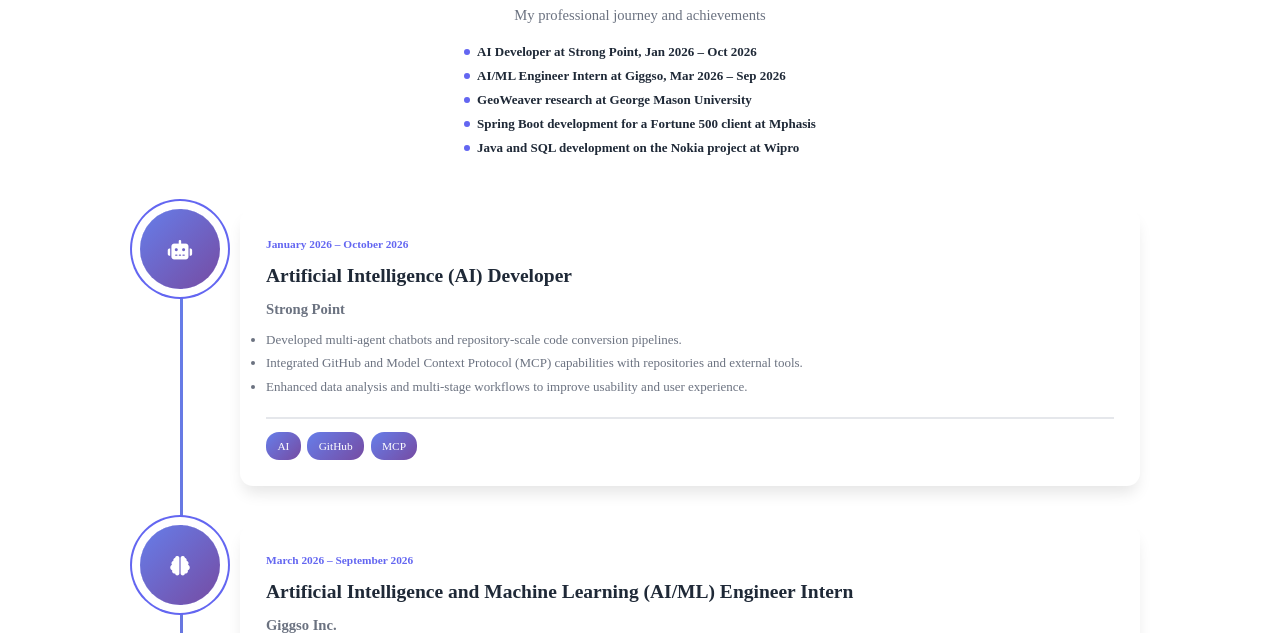
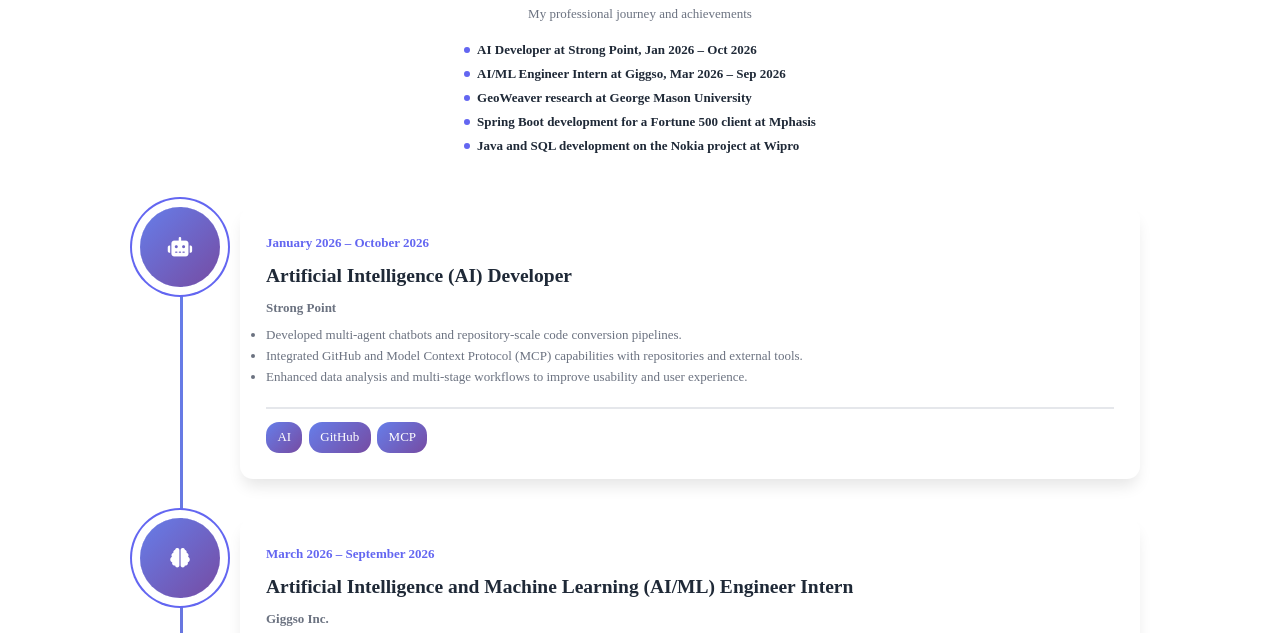
Before and after one commit to manasa123104/Manasa-portfolio, a plain HTML site: page experience.html in a window 1280 px wide. Shown: the part 155-788 px from the top of the page. Drawn offline with Linux system fonts and the light colour scheme.

Commit message:
Align portfolio text size and approved capstone wording

```diff
--- a/experience.html
+++ b/experience.html
@@ -5,7 +5,7 @@
 <meta charset="utf-8"/>
 <meta content="width=device-width, initial-scale=1.0" name="viewport"/>
 <title>Work Experience - Manasa Rajagopal Madabushi</title>
-<link href="styles.css" rel="stylesheet"/>
+<link href="styles.css?v=consistent-text-13" rel="stylesheet"/>
 <link href="https://cdnjs.cloudflare.com/ajax/libs/font-awesome/6.4.0/css/all.min.css" rel="stylesheet"/>
 </head>
 <body>
@@ -89,7 +89,7 @@
 </div>
 </div>
 <!-- Research Assistant -->
-<div class="experience-item"><div class="experience-marker"></div><div class="experience-content"><div class="experience-date">August 2025 – December 2025</div><h3 class="experience-title">Graduate Capstone — Developer, IMAGE DETECTIVES</h3><h4 class="experience-company">George Mason University, United States of America (USA)</h4><ul class="experience-description"><li>Built a dashboard for label-free evaluation of drone object detection and tracking, integrating four benchmark datasets, automated preprocessing, and exploratory data analysis (EDA).</li><li>Tuned You Only Look Once version 8 (YOLOv8) models and integrated Norfair tracking to maintain object identity.</li><li>Developed spatial and temporal proxy metrics and a composite meta-score; automated streaming evaluation and contributed to a dashboard comparing temporal-window stability.</li></ul></div></div><div class="experience-item">
+<div class="experience-item"><div class="experience-marker"></div><div class="experience-content"><div class="experience-date">August 2025 – December 2025</div><h3 class="experience-title">Graduate Capstone — Developer, IMAGE DETECTIVES</h3><h4 class="experience-company">George Mason University, United States of America (USA)</h4><ul class="experience-description"><li>Developed an interactive dashboard to evaluate drone-based object detection and tracking without ground-truth labels, using four benchmark datasets and automated preprocessing and exploratory data analysis (EDA).</li><li>Tuned You Only Look Once version 8 (YOLOv8) models and integrated Norfair tracking to maintain object identity.</li><li>Developed spatial and temporal proxy metrics and a composite meta-score; automated streaming evaluation and contributed to a dashboard comparing temporal-window stability.</li></ul></div></div><div class="experience-item">
 <div class="experience-marker">
 <i class="fas fa-flask"></i>
 </div>
--- a/styles.css
+++ b/styles.css
@@ -2482,3 +2482,29 @@ button, input, select, textarea {
 .hero .hero-subtitle { font-size: clamp(1.05rem, 1.7vw, 1.2rem) !important; min-height: 1.6rem; }
 .hero .hero-summary { gap: 0.5rem; }
 .hero .hero-summary li { font-size: clamp(1.05rem, 1.5vw, 1.1rem); line-height: 1.5; }
+
+
+/* A shared, consistent size for regular portfolio text on every viewport. */
+:root { --portfolio-text-size: 13px; }
+body p, body li, body blockquote, body cite, body label,
+body input, body select, body textarea,
+body .hero .hero-subtitle, body .hero .hero-summary li,
+body .hero-description, body .hero-location, body .hero-story-lead,
+body .section-subtitle, body .about-quote p, body .about-quote cite, body .about-text p,
+body .education-date, body .education-school, body .education-location,
+body .experience-date, body .experience-company, body .experience-location,
+body .experience-description, body .experience-achievements li,
+body .timeline-date, body .timeline-company, body .timeline-description,
+body .timeline-skills li, body .skill-badge,
+body .project-date, body .project-org, body .project-badge,
+body .project-description, body .project-card-large .project-description,
+body .tech-tag, body .project-link,
+body .cert-card p, body .cert-issuer, body .cert-details,
+body .cert-date, body .cert-id, body .cert-duration, body .cert-rank, body .cert-link,
+body .honor-org, body .honor-date, body .honor-description,
+body .gallery-kicker, body .gallery-filter, body .frame span, body .lightbox figcaption,
+body .nav-link, body .btn, body .form-group label,
+body .form-group input, body .form-group textarea, body .contact-method p {
+    font-size: var(--portfolio-text-size) !important;
+    line-height: 1.6;
+}
```
Also changed, not shown: certifications.html (+1 -1 lines), education.html (+1 -1 lines), index.html (+3 -3 lines), resume.html (+1 -1 lines), 1 other file.
